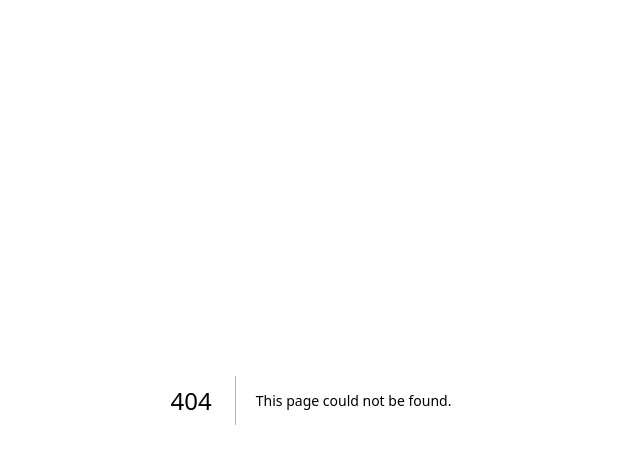
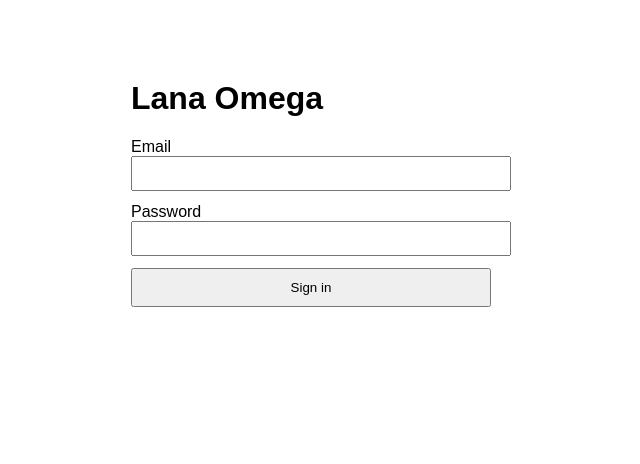
Before and after one commit to oliver7575-blip/lana-omega, a Next.js app: page /login in a window 1280 px wide. Before the commit this address had no page. Shown: the top 464 px of the page, without its empty margins (329-969 px from the left). Built offline with nearby package versions, Linux system fonts and the light colour scheme.

Commit message:
Create page.tsx

```diff
--- /dev/null
+++ b/app/login/page.tsx
@@ -0,0 +1,68 @@
+'use client'
+
+import { useState } from 'react'
+import { useRouter } from 'next/navigation'
+import { createClient } from '@/lib/supabase/client'
+
+export default function LoginPage() {
+  const [email, setEmail] = useState('')
+  const [password, setPassword] = useState('')
+  const [error, setError] = useState<string | null>(null)
+  const [loading, setLoading] = useState(false)
+  const router = useRouter()
+
+  async function handleSubmit(e: React.FormEvent) {
+    e.preventDefault()
+    setError(null)
+    setLoading(true)
+
+    const supabase = createClient()
+    const { error } = await supabase.auth.signInWithPassword({ email, password })
+
+    setLoading(false)
+
+    if (error) {
+      setError(error.message)
+      return
+    }
+
+    router.push('/')
+    router.refresh()
+  }
+
+  return (
+    <main style={{ maxWidth: 360, margin: '80px auto', fontFamily: 'sans-serif' }}>
+      <h1>Lana Omega</h1>
+      <form onSubmit={handleSubmit}>
+        <div style={{ marginBottom: 12 }}>
+          <label htmlFor="email">Email</label>
+          <br />
+          <input
+            id="email"
+            type="email"
+            value={email}
+            onChange={(e) => setEmail(e.target.value)}
+            required
+            style={{ width: '100%', padding: 8 }}
+          />
+        </div>
+        <div style={{ marginBottom: 12 }}>
+          <label htmlFor="password">Password</label>
+          <br />
+          <input
+            id="password"
+            type="password"
+            value={password}
+            onChange={(e) => setPassword(e.target.value)}
+            required
+            style={{ width: '100%', padding: 8 }}
+          />
+        </div>
+        {error && <p style={{ color: 'red' }}>{error}</p>}
+        <button type="submit" disabled={loading} style={{ width: '100%', padding: 10 }}>
+          {loading ? 'Signing in...' : 'Sign in'}
+        </button>
+      </form>
+    </main>
+  )
+}
```
